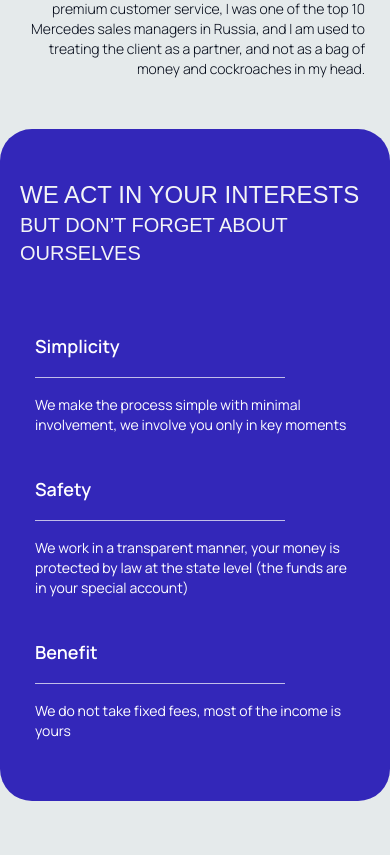
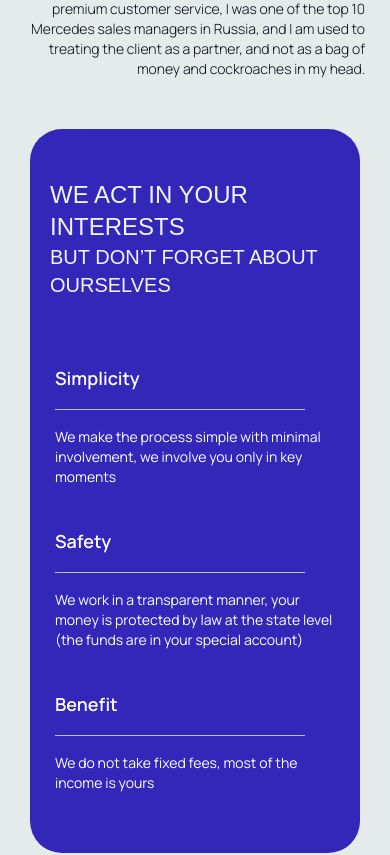
Before and after one commit to olhapanchyshyna/Top-Grade, a Next.js app: page / in a window 390 px wide. Shown: the part 6265-7120 px from the top of the page. Built offline with nearby package versions, Linux system fonts and the light colour scheme; a web font is replaced by a local one.

Commit message:
improve Advantages

```diff
--- a/src/components/Advantages.tsx
+++ b/src/components/Advantages.tsx
@@ -9,7 +9,7 @@ const unbounded = Unbounded({
 
 export default function Advantages() {
 	return (
-		<section id='advantages' className='bg-[#3327B9] relative max-w-[1260px] m-auto mb-[100px] rounded-[32px] px-[20px] pt-[50px] pb-[20px] md:pt-[70px] md:pb-[40px] md:px-[40px] lg:py-[70px] lg:px-[70px]'>
+		<section id='advantages' className='bg-[#3327B9] relative max-w-[1260px] mx-[30px] xl:m-auto mb-[60px] xl:mb-[100px] rounded-[32px] px-[20px] pt-[50px] pb-[20px] md:pt-[70px] md:pb-[40px] md:px-[40px] lg:py-[70px] lg:px-[70px]'>
 			<H2 text='We act in your interests' />
 			<div
 				className={`uppercase text-gray-100 font-extralight text-xl sm:text-2xl lg:text-[32px] ${unbounded.className}`}
```
